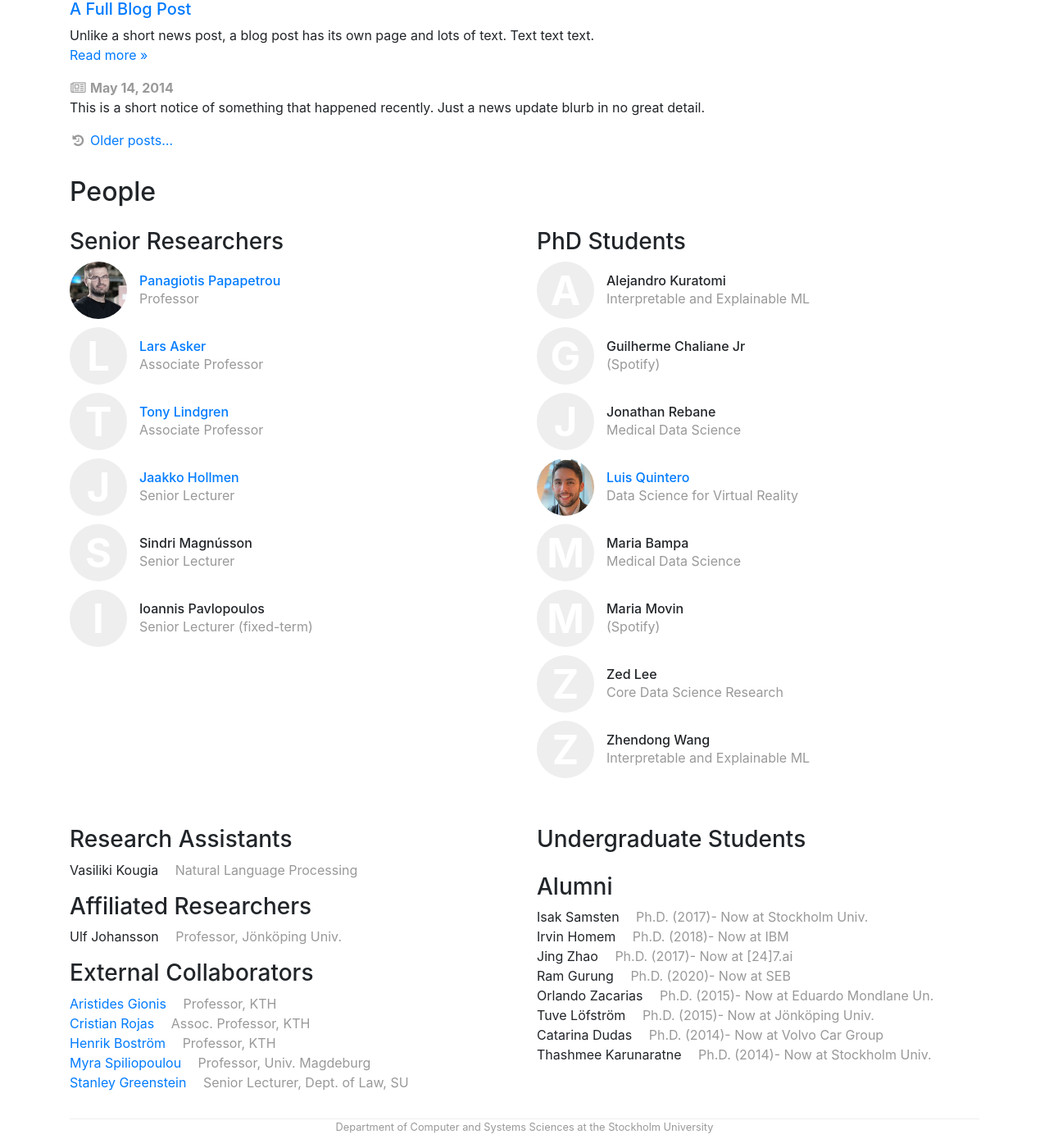
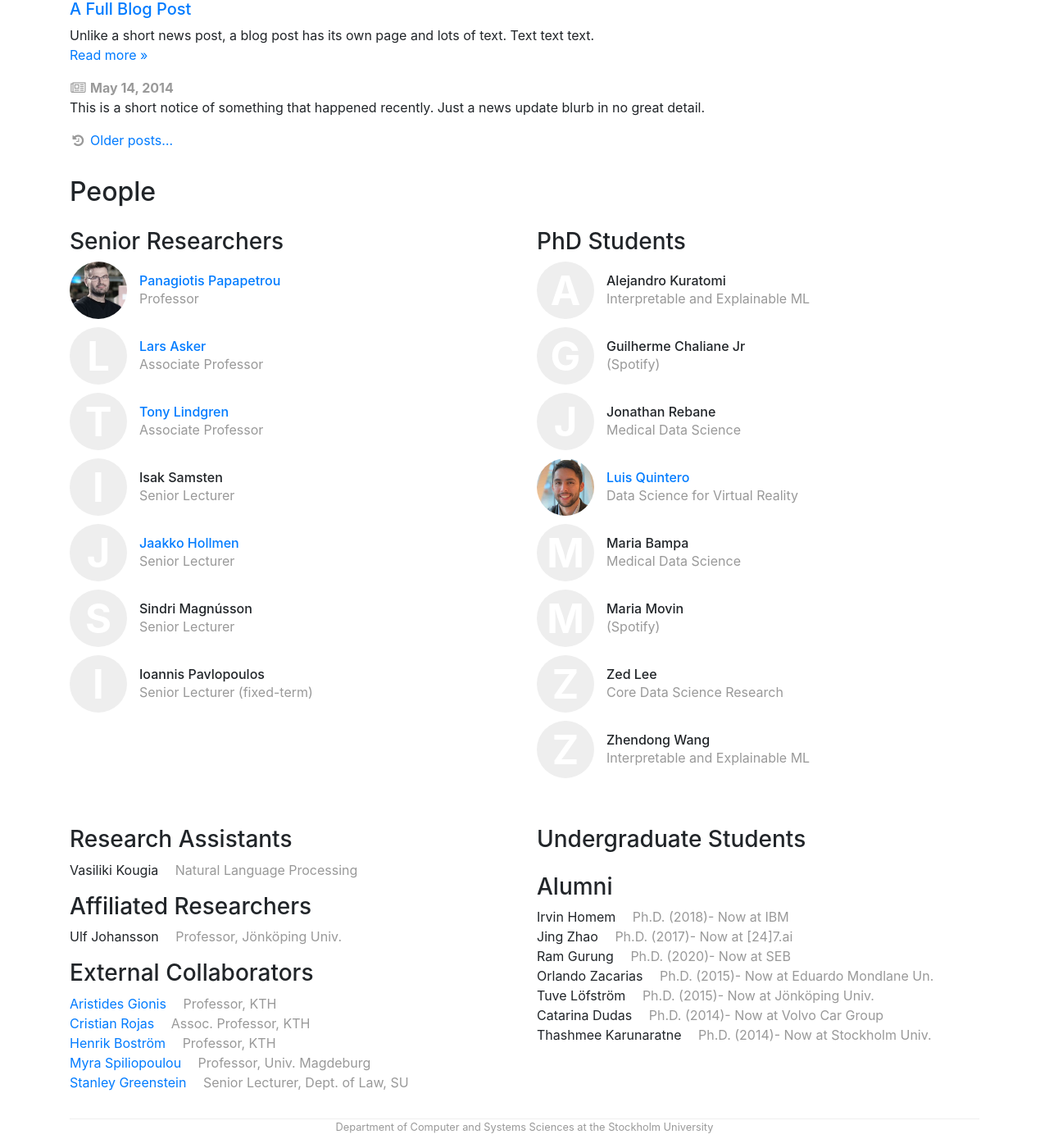
Before and after one commit to dsv-data-science/dsv-data-science.github.io, a Jekyll site: the page built from index.md, in a window 1280 px wide and 1400 px high, scrolled down 1390 px. Shown: the whole window at 82% size. Built offline with Jekyll 4.4.1, drawn with Linux system fonts in a browser that asks for light colours.

Commit message:
adding myself to people...

```diff
--- a/_data/people.yml
+++ b/_data/people.yml
@@ -34,6 +34,11 @@ Hollmen:
 
 Magnusson:
     display_name: "Sindri Magnússon"
+    role: faculty
+    bio: Senior Lecturer
+
+Samsten:
+    display_name: "Isak Samsten"
     role: faculty
     bio: Senior Lecturer
 
@@ -154,11 +159,6 @@ Homem:
     role: alumni
     bio: "Ph.D. (2018)- Now at IBM"
 
-Samsten:
-    display_name: "Isak Samsten"
-    role: alumni
-    bio: "Ph.D. (2017)- Now at Stockholm Univ."
-
 Zhao:
     display_name: "Jing Zhao"
     role: alumni
```
